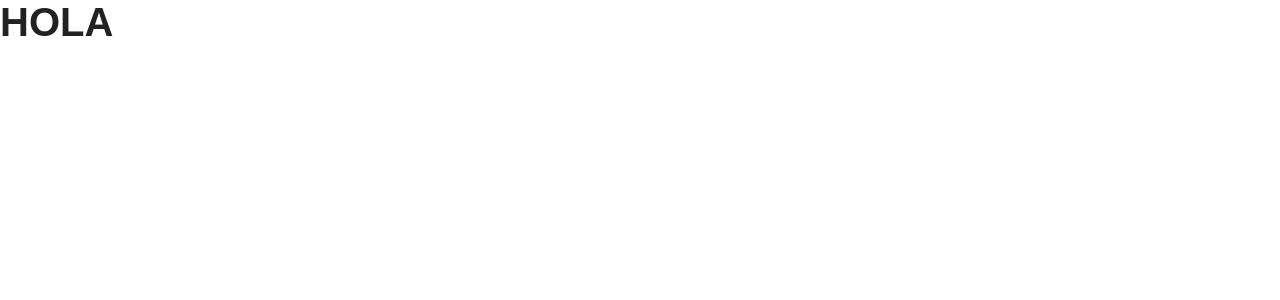
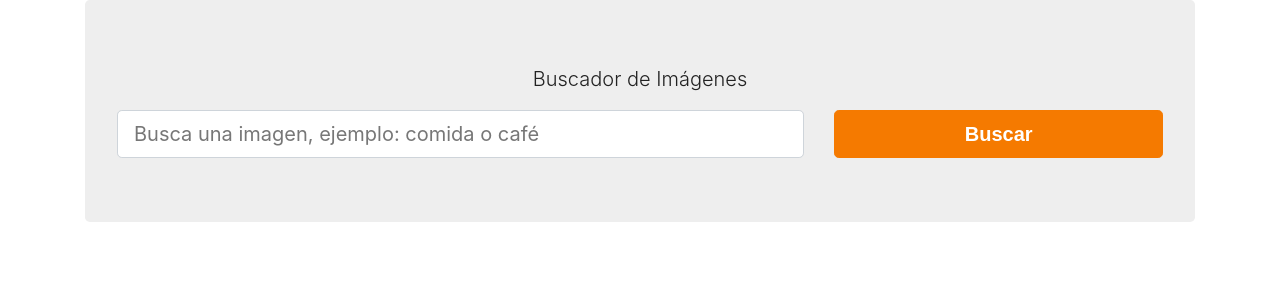
Before and after one commit to aurelio-mont/pixabay-react, a React (Create React App) app: page / in a window 1280 px wide. Shown: the top 300 px of the page. Built offline with nearby package versions, Linux system fonts and the light colour scheme; a web font is replaced by a local one.

Commit message:
Agregando el Formulario

```diff
--- a/src/App.js
+++ b/src/App.js
@@ -1,8 +1,14 @@
 import React from 'react';
+import Formulario from './components/Formulario'
 
 function App() {
   return (
-    <h1>HOLA</h1>
+    <div className="container">
+      <div className="jumbotron">
+        <p className="lead text-center">Buscador de Imágenes</p>
+        <Formulario />
+      </div>
+    </div>
   );
 }
 
--- /dev/null
+++ b/src/components/Formulario.js
@@ -0,0 +1,26 @@
+import React from 'react';
+
+const Formulario = () => {
+    return (
+        <form>
+            <div className="row">
+                <div className="form-grouip col-md-8">
+                    <input
+                        type="text"
+                        className="form-control form-control-lg"
+                        placeholder="Busca una imagen, ejemplo: comida o café"
+                    />
+                </div>
+                <div className="form-grouip col-md-4">
+                    <input
+                        type="submit"
+                        className="btn btn-lg btn-danger btn-block"
+                        value="Buscar"
+                    />
+                </div>
+            </div>
+        </form>
+     );
+}
+
+export default Formulario;
```
